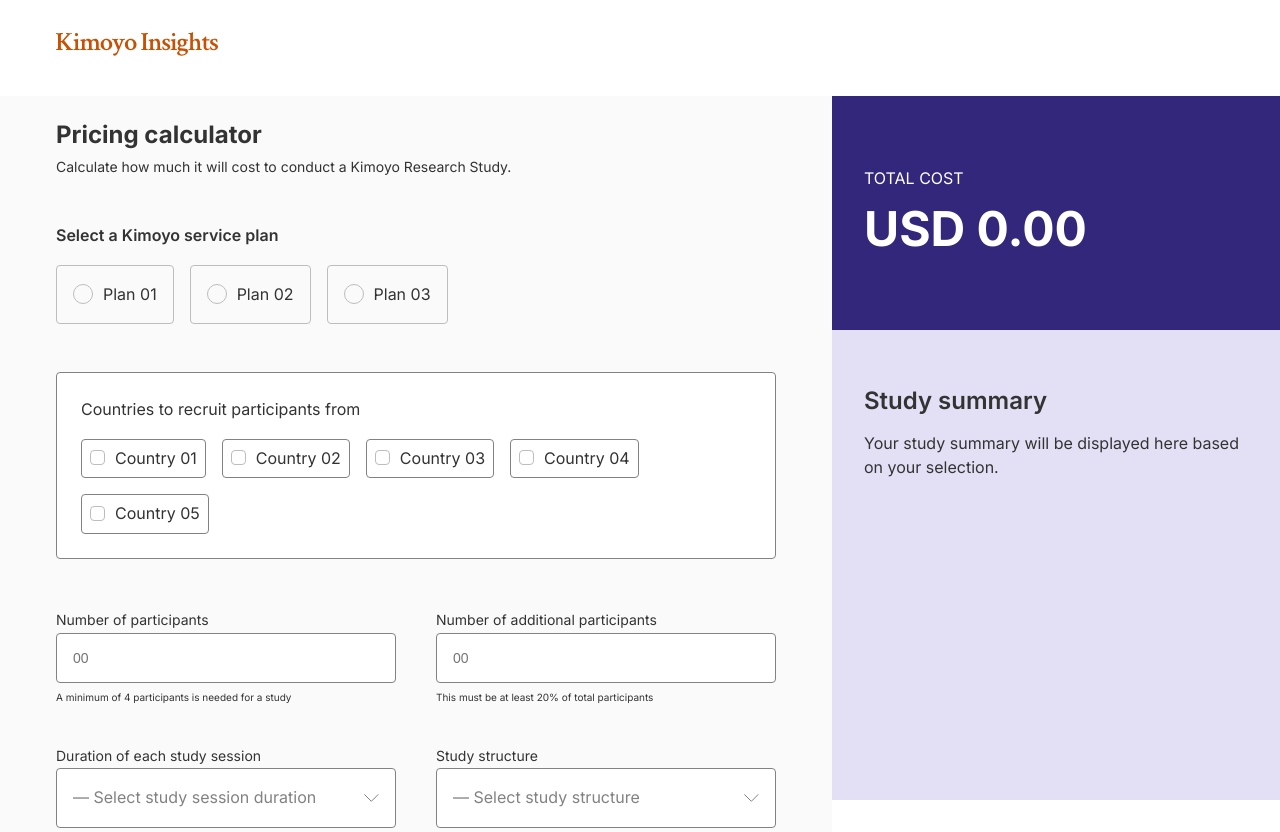
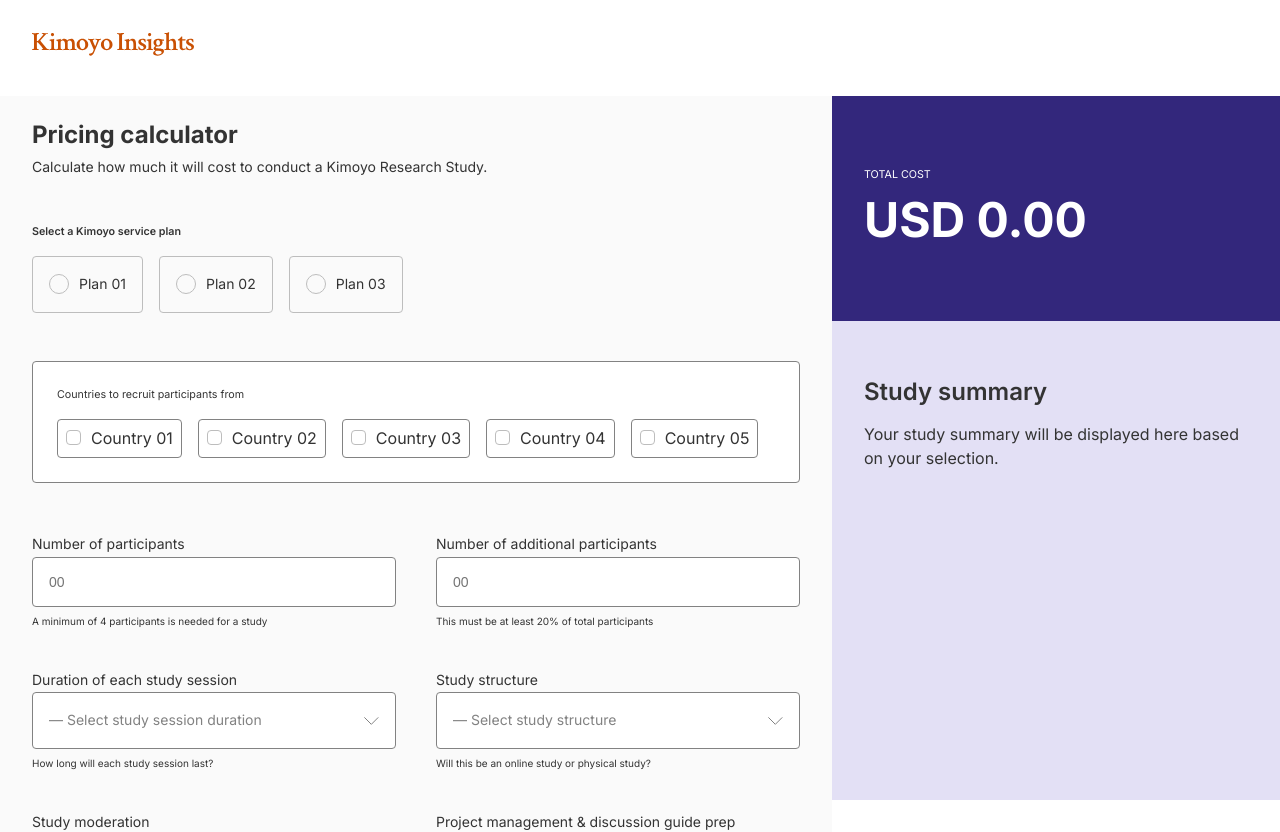
Before and after one commit to Ajiva-D/kimoyo-price-calculator, a Vue app: page / in a window 1280 px wide. Shown: the top 832 px of the page. Built offline with nearby package versions, Linux system fonts and the light colour scheme.

Commit message:
fix minor responsive issues

```diff
--- a/src/assets/main.css
+++ b/src/assets/main.css
@@ -18,7 +18,6 @@
   margin: 0;
   position: relative;
   font-weight: normal;
-  font-size: 16px;
 }
 
 body {
@@ -33,3 +32,9 @@ body {
   -webkit-font-smoothing: antialiased;
   -moz-osx-font-smoothing: grayscale;
 }
+
+@media screen and (max-width: 395px) {
+  body {
+    font-size: 14px;
+  }
+}
--- a/src/components/FormElements/RadioButton.vue
+++ b/src/components/FormElements/RadioButton.vue
@@ -108,4 +108,24 @@ const isSelected = computed(() => model.value === props.value)
     padding: 0.5rem;
   }
 }
+@media screen and (max-width: 320px) {
+  .radio-button-con {
+    $radio-size: 1rem;
+    $radio-spacing: calc($radio-size + 0.625rem);
+    font-size: 10px;
+    label {
+      margin-left: $radio-spacing;
+      &::before {
+        width: $radio-size;
+        height: $radio-size;
+        left: -$radio-spacing;
+      }
+      &::after {
+        width: $radio-size;
+        height: $radio-size;
+        left: -$radio-spacing;
+      }
+    }
+  }
+}
 </style>
--- a/src/components/NavBar.vue
+++ b/src/components/NavBar.vue
@@ -20,11 +20,12 @@ nav {
 @media screen and (max-width: 768px) {
   nav {
     position: static;
+    padding: 2rem 1.5rem;
   }
 }
 @media (min-width: 769px) and (max-width: 1439px) {
   nav {
-    padding: 2rem 3.5rem;
+    padding: 2rem;
   }
 }
 </style>
--- a/src/components/PriceForm.vue
+++ b/src/components/PriceForm.vue
@@ -304,13 +304,14 @@ watch(
     .countries {
       border: none;
       padding: 0rem;
+      background: none;
     }
   }
 }
 
 @media (min-width: 769px) and (max-width: 1439px) {
   .price-form {
-    padding: 2.5rem 3.5rem 3.5rem;
+    padding: 2.5rem 2rem 3.5rem;
   }
 }
 </style>
```
